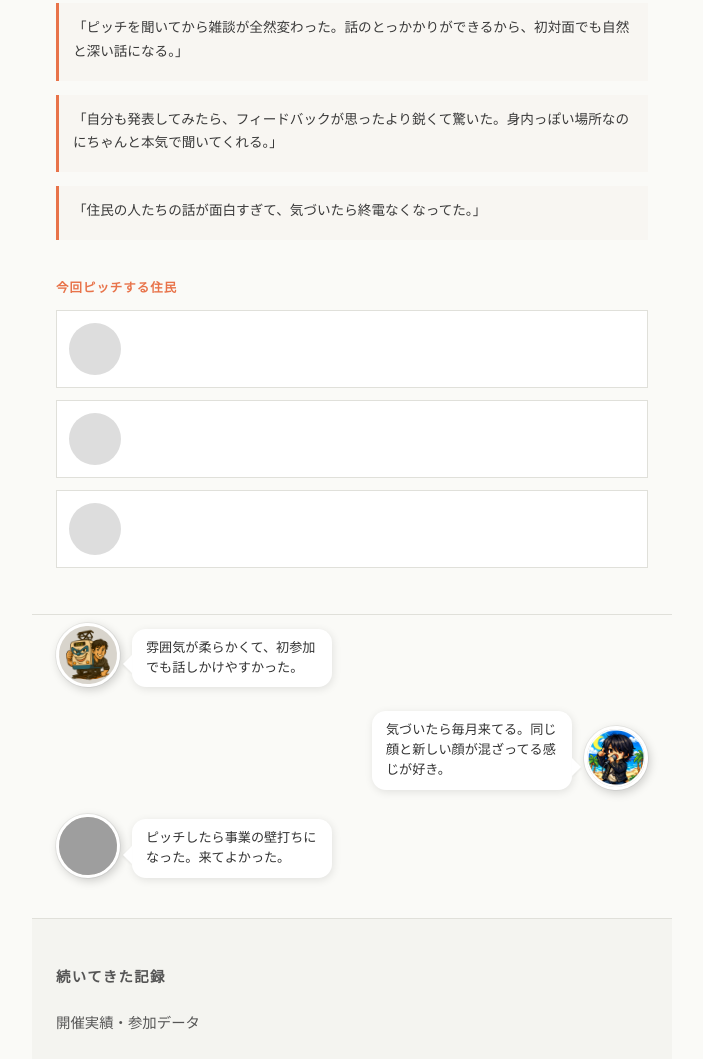
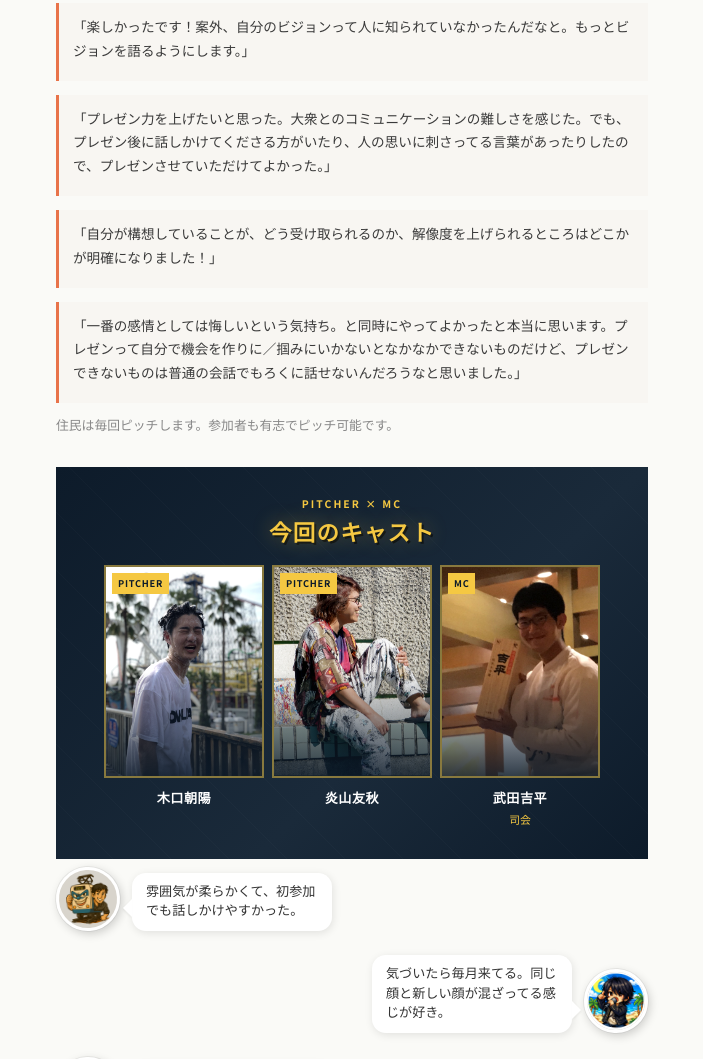
Before and after one commit to mugendayo/utsubo, a plain HTML site: page index.html in a window 1280 px wide. Shown: the part 2625-3684 px from the top of the page, without its empty margins (288-991 px from the left). Drawn offline with Linux system fonts and the light colour scheme; grey boxes are pictures that could not be loaded.

Commit message:
Redesign pitch section with Fighter Pass style, add real testimonials

```diff
--- a/index.html
+++ b/index.html
@@ -1187,8 +1187,8 @@
     .section-pitch {
       max-width: 640px;
       margin: 0 auto;
-      padding: 44px 24px 46px;
-      border-bottom: 1px solid #e0e0da;
+      padding: 44px 24px 0;
+      border-bottom: none;
     }
 
     /* 過去口コミ */
@@ -1197,7 +1197,7 @@
       flex-direction: column;
       gap: 14px;
       margin-top: 20px;
-      margin-bottom: 36px;
+      margin-bottom: 12px;
     }
 
     .pitch-review {
@@ -1215,69 +1215,131 @@
       color: #999;
     }
 
-    /* 今回ピッチする住民 */
-    .pitch-label-sub {
-      font-size: 0.78rem;
+    .pitch-note {
+      font-size: 0.8rem;
+      color: #888;
+      margin-top: 10px;
+      margin-bottom: 0;
+      line-height: 1.6;
+    }
+
+    /* Fighter Pass スタイル — 今回のキャスト */
+    .pitch-fighter {
+      background: linear-gradient(135deg, #0d1b2a 0%, #1a2a3a 60%, #0d1b2a 100%);
+      padding: 28px 24px 32px;
+      margin-top: 32px;
+      position: relative;
+      overflow: hidden;
+    }
+
+    .pitch-fighter::before {
+      content: '';
+      position: absolute;
+      inset: 0;
+      background: repeating-linear-gradient(
+        45deg,
+        transparent,
+        transparent 40px,
+        rgba(255,255,255,0.02) 40px,
+        rgba(255,255,255,0.02) 41px
+      );
+      pointer-events: none;
+    }
+
+    .pitch-fighter-title {
+      text-align: center;
+      margin-bottom: 20px;
+      position: relative;
+    }
+
+    .pitch-fighter-title .label {
+      display: block;
+      font-size: 0.65rem;
+      letter-spacing: 0.2em;
+      color: #f5c842;
       font-weight: 700;
-      color: #E8734A;
-      letter-spacing: 0.08em;
-      text-transform: uppercase;
-      margin-bottom: 12px;
-    }
-
-    .pitch-members {
+      margin-bottom: 4px;
+    }
+
+    .pitch-fighter-title .main {
+      display: block;
+      font-size: 1.4rem;
+      font-weight: 900;
+      color: #f5c842;
+      letter-spacing: 0.06em;
+      text-shadow: 0 0 20px rgba(245,200,66,0.4), 2px 2px 0 rgba(0,0,0,0.6);
+      line-height: 1.2;
+    }
+
+    .pitch-fighter-cards {
+      display: flex;
+      gap: 8px;
+      justify-content: center;
+      position: relative;
+    }
+
+    .pitch-fighter-card {
+      flex: 1;
+      max-width: 160px;
       display: flex;
       flex-direction: column;
-      gap: 12px;
-    }
-
-    .pitch-member {
-      display: flex;
-      align-items: flex-start;
-      gap: 12px;
-      padding: 12px;
-      border: 1px solid #e0e0da;
-      background: #fff;
-    }
-
-    .pitch-member-avatar {
-      width: 52px;
-      height: 52px;
-      border-radius: 50%;
+      align-items: center;
+      position: relative;
+    }
+
+    .pitch-fighter-photo {
+      width: 100%;
+      aspect-ratio: 3 / 4;
       overflow: hidden;
-      flex-shrink: 0;
-      background: #ddd;
-    }
-
-    .pitch-member-avatar img {
+      border: 2px solid rgba(245,200,66,0.5);
+      position: relative;
+      background: #1a2a3a;
+    }
+
+    .pitch-fighter-photo img {
       width: 100%;
       height: 100%;
       object-fit: cover;
       object-position: center top;
-    }
-
-    .pitch-member-info {
-      flex: 1;
-    }
-
-    .pitch-member-name {
-      font-size: 0.88rem;
+      filter: contrast(1.05) saturate(0.9);
+    }
+
+    .pitch-fighter-photo::after {
+      content: '';
+      position: absolute;
+      bottom: 0; left: 0; right: 0;
+      height: 50%;
+      background: linear-gradient(to top, rgba(13,27,42,0.85), transparent);
+    }
+
+    .pitch-fighter-role {
+      position: absolute;
+      top: 6px;
+      left: 6px;
+      background: #f5c842;
+      color: #0d1b2a;
+      font-size: 0.58rem;
+      font-weight: 900;
+      padding: 2px 6px;
+      letter-spacing: 0.08em;
+      z-index: 2;
+    }
+
+    .pitch-fighter-name {
+      margin-top: 8px;
+      font-size: 0.82rem;
       font-weight: 700;
-      color: #1a1a1a;
-      margin-bottom: 2px;
-    }
-
-    .pitch-member-theme {
-      font-size: 0.78rem;
-      color: #E8734A;
-      font-weight: 600;
-      margin-bottom: 4px;
-    }
-
-    .pitch-member-desc {
-      font-size: 0.78rem;
-      color: #666;
-      line-height: 1.6;
+      color: #fff;
+      text-align: center;
+      letter-spacing: 0.04em;
+    }
+
+    .pitch-fighter-theme {
+      font-size: 0.68rem;
+      color: #f5c842;
+      text-align: center;
+      margin-top: 2px;
+      line-height: 1.4;
     }
 
     /* お断りブロック */
@@ -1550,59 +1612,60 @@
     <!-- 過去ピッチ口コミ -->
     <div class="pitch-reviews">
       <div class="pitch-review">
-        <!-- [口コミ1] -->
-        「ピッチを聞いてから雑談が全然変わった。話のとっかかりができるから、初対面でも自然と深い話になる。」
-        <p class="pitch-review-meta"><!-- [名前・属性] 例: 大学4年・起業準備中 --></p>
+        「楽しかったです！案外、自分のビジョンって人に知られていなかったんだなと。もっとビジョンを語るようにします。」
+        <p class="pitch-review-meta"><!-- [名前・属性] --></p>
       </div>
       <div class="pitch-review">
-        <!-- [口コミ2] -->
-        「自分も発表してみたら、フィードバックが思ったより鋭くて驚いた。身内っぽい場所なのにちゃんと本気で聞いてくれる。」
+        「プレゼン力を上げたいと思った。大衆とのコミュニケーションの難しさを感じた。でも、プレゼン後に話しかけてくださる方がいたり、人の思いに刺さってる言葉があったりしたので、プレゼンさせていただけてよかった。」
         <p class="pitch-review-meta"><!-- [名前・属性] --></p>
       </div>
       <div class="pitch-review">
-        <!-- [口コミ3] -->
-        「住民の人たちの話が面白すぎて、気づいたら終電なくなってた。」
+        「自分が構想していることが、どう受け取られるのか、解像度を上げられるところはどこかが明確になりました！」
         <p class="pitch-review-meta"><!-- [名前・属性] --></p>
       </div>
+      <div class="pitch-review">
+        「一番の感情としては悔しいという気持ち。と同時にやってよかったと本当に思います。プレゼンって自分で機会を作りに／掴みにいかないとなかなかできないものだけど、プレゼンできないものは普通の会話でもろくに話せないんだろうなと思いました。」
+        <p class="pitch-review-meta"><!-- [名前・属性] --></p>
+      </div>
     </div>
-
-    <!-- 今回ピッチする住民 -->
-    <p class="pitch-label-sub">今回ピッチする住民</p>
-    <div class="pitch-members">
-
-      <div class="pitch-member">
-        <div class="pitch-member-avatar">
-          <!-- <img src="photos/pitcher1.jpg" alt=""> -->
-        </div>
-        <div class="pitch-member-info">
-          <p class="pitch-member-name"><!-- [名前] --></p>
-          <p class="pitch-member-theme"><!-- [ピッチテーマ] --></p>
-          <p class="pitch-member-desc"><!-- [一言紹介] --></p>
-        </div>
-      </div>
-
-      <div class="pitch-member">
-        <div class="pitch-member-avatar">
-          <!-- <img src="photos/pitcher2.jpg" alt=""> -->
-        </div>
-        <div class="pitch-member-info">
-          <p class="pitch-member-name"><!-- [名前] --></p>
-          <p class="pitch-member-theme"><!-- [ピッチテーマ] --></p>
-          <p class="pitch-member-desc"><!-- [一言紹介] --></p>
-        </div>
-      </div>
-
-      <div class="pitch-member">
-        <div class="pitch-member-avatar">
-          <!-- <img src="photos/pitcher3.jpg" alt=""> -->
-        </div>
-        <div class="pitch-member-info">
-          <p class="pitch-member-name"><!-- [名前] --></p>
-          <p class="pitch-member-theme"><!-- [ピッチテーマ] --></p>
-          <p class="pitch-member-desc"><!-- [一言紹介] --></p>
-        </div>
-      </div>
-
+    <p class="pitch-note">住民は毎回ピッチします。参加者も有志でピッチ可能です。</p>
+
+    <!-- Fighter Pass スタイル — 今回のキャスト -->
+    <div class="pitch-fighter">
+      <div class="pitch-fighter-title">
+        <span class="label">PITCHER × MC</span>
+        <span class="main">今回のキャスト</span>
+      </div>
+      <div class="pitch-fighter-cards">
+
+        <div class="pitch-fighter-card">
+          <div class="pitch-fighter-photo">
+            <span class="pitch-fighter-role">PITCHER</span>
+            <img src="photos/cook8.jpg" alt="木口朝陽">
+          </div>
+          <p class="pitch-fighter-name">木口朝陽</p>
+          <p class="pitch-fighter-theme"><!-- [テーマ] --></p>
+        </div>
+
+        <div class="pitch-fighter-card">
+          <div class="pitch-fighter-photo">
+            <span class="pitch-fighter-role">PITCHER</span>
+            <img src="photos/host1.png" alt="炎山友秋">
+          </div>
+          <p class="pitch-fighter-name">炎山友秋</p>
+          <p class="pitch-fighter-theme"><!-- [テーマ] --></p>
+        </div>
+
+        <div class="pitch-fighter-card">
+          <div class="pitch-fighter-photo">
+            <span class="pitch-fighter-role">MC</span>
+            <img src="photos/cook3.jpg" alt="武田吉平">
+          </div>
+          <p class="pitch-fighter-name">武田吉平</p>
+          <p class="pitch-fighter-theme">司会</p>
+        </div>
+
+      </div>
     </div>
   </section>
 
```
